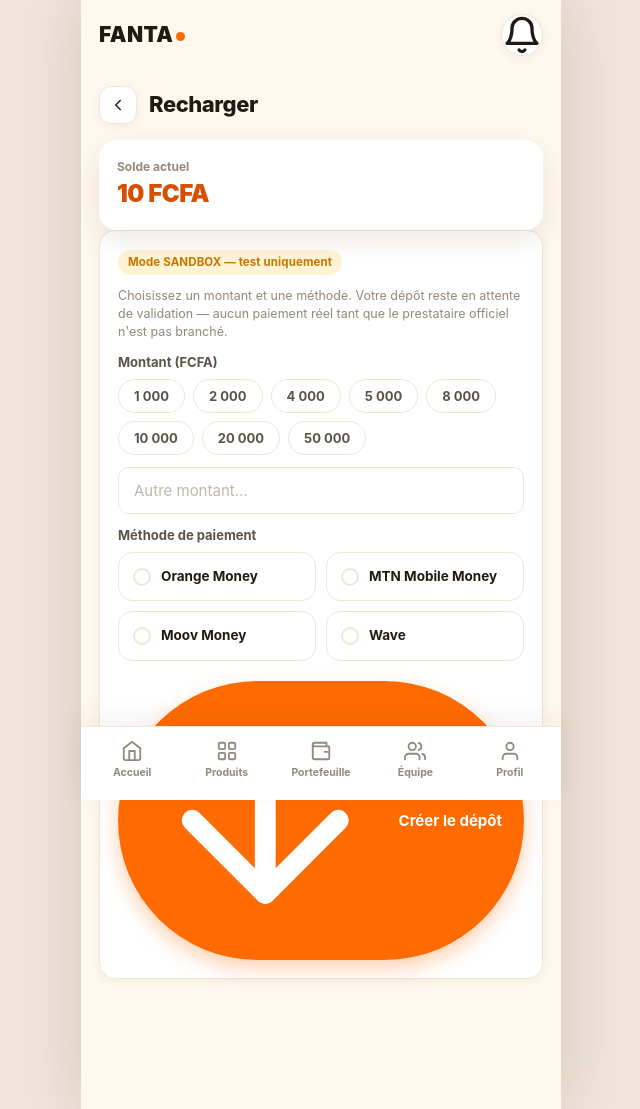
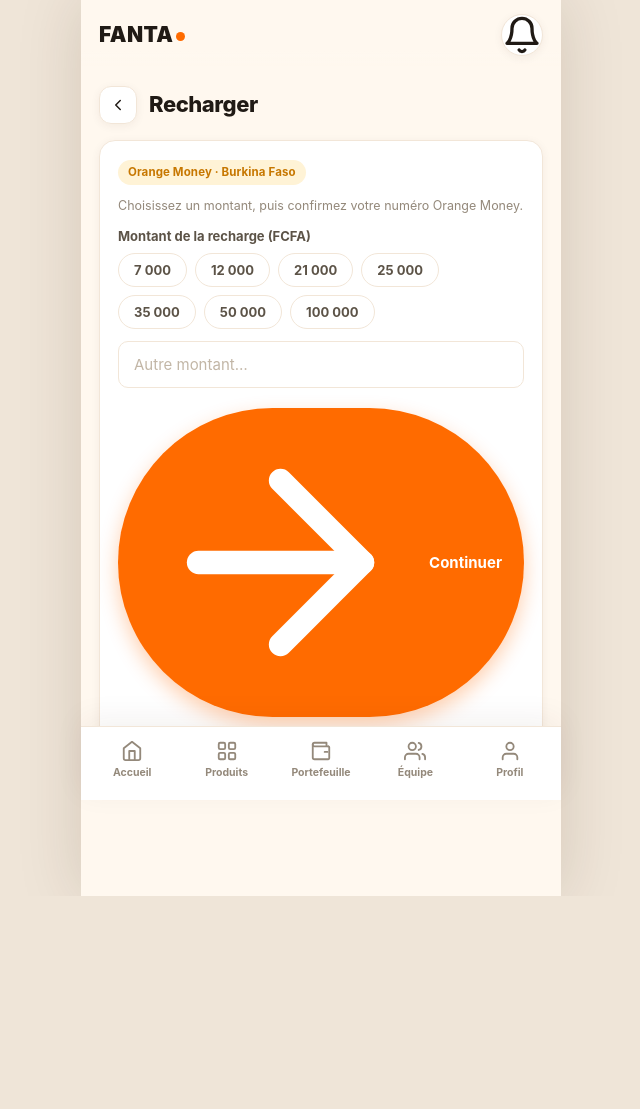
Before and after one commit to fredogary7-rgb/g, a Flask app: page /depot in a window 1280 px wide. Shown: the whole page, without its empty margins (319-959 px from the left). After the commit the page ends 896 px from the top, so only its background shows below. Run offline with Flask 3, Linux system fonts and the light colour scheme; a user stored in the database is signed in; tables that the repository leaves empty hold one stand-in row (values such as "Sample post"); some libraries are stand-ins or nearby versions.

Commit message:
Depot manuel Orange Money (USSD), admin Thom14, actions admin (credit/debit/nommer admin), un seul pays, fleches profil

```diff
--- a/app/routes/auth.py
+++ b/app/routes/auth.py
@@ -78,8 +78,6 @@ def register():
     if current_user.is_authenticated:
         return redirect(url_for("main.dashboard"))
 
-    countries = current_app.config.get("COUNTRIES", ["Burkina Faso"])
-
     # Pré-remplissage quand on arrive via /inscription?ref=ABC123
     ref = (request.args.get("ref") or "").strip().upper()
     form_data = {"username": "", "phone": "", "country": "Burkina Faso", "referral_code": ref}
@@ -128,9 +126,7 @@ def register():
             flash("Compte créé avec succès. Bienvenue sur FANTA !", "success")
             return redirect(url_for("main.dashboard"))
 
-    return render_template(
-        "auth/inscription.html", ref=ref, form_data=form_data, countries=countries
-    )
+    return render_template("auth/inscription.html", ref=ref, form_data=form_data)
 
 
 @auth_bp.route("/connexion", methods=["GET", "POST"])
--- a/app/routes/wallet.py
+++ b/app/routes/wallet.py
@@ -1,4 +1,6 @@
 """Portefeuille : solde, dépôt, retrait et historique."""
+import re
+
 from flask import Blueprint, current_app, flash, redirect, render_template, request, url_for
 from flask_login import current_user, login_required
 
@@ -14,6 +16,7 @@ TYPE_LABELS = {
     "income": "Revenus",
     "commission": "Commissions",
     "refund": "Remboursements",
+    "adjustment": "Ajustements",
 }
 
 
@@ -35,32 +38,49 @@ def overview():
 @wallet_bp.route("/depot", methods=["GET", "POST"])
 @login_required
 def deposit():
-    methods = current_app.config.get("PAYMENT_METHODS", [])
-    preset_amounts = [1000, 2000, 4000, 5000, 8000, 10000, 20000, 50000]
+    preset_amounts = [7000, 12000, 21000, 25000, 35000, 50000, 100000]
+    account_number = current_app.config.get("OM_ACCOUNT_NUMBER", "07940067")
+    account_name = current_app.config.get("OM_ACCOUNT_NAME", "Toure Ramata")
+
     if request.method == "POST":
         amount = (request.form.get("amount") or "").strip()
-        method = (request.form.get("method") or "").strip()
+        phone = (request.form.get("phone") or "").strip()
         try:
             amount_dec = to_dec(amount)
         except Exception:
             amount_dec = to_dec(0)
-        if amount_dec <= 0:
-            flash("Veuillez saisir un montant valide.", "error")
-        elif method not in methods:
-            flash("Veuillez choisir une méthode de paiement.", "error")
+
+        digits = re.sub(r"\D", "", phone)
+        if amount_dec < 500:
+            flash("Montant minimum : 500 FCFA.", "error")
+        elif len(digits) < 8:
+            flash("Numéro Orange Money invalide.", "error")
         else:
             from app.services.payment_service import get_provider
             provider = get_provider()
-            dep = provider.create_deposit(current_user, amount_dec, method)
+            dep = provider.create_deposit(
+                current_user, amount_dec, "Orange Money",
+                note=f"Orange Money · n° {phone}",
+            )
             db.session.commit()
-            flash(
-                f"Dépôt de test enregistré (référence {dep.reference}). "
-                "Il sera crédité après validation.",
-                "success",
+            ussd = f"*144*2*1*{account_number}*{int(amount_dec)}#"
+            return render_template(
+                "wallet/deposit.html",
+                preset_amounts=preset_amounts,
+                account_number=account_number,
+                account_name=account_name,
+                deposit=dep,
+                ussd=ussd,
             )
-            return redirect(url_for("wallet.history", type="deposit"))
 
-    return render_template("wallet/deposit.html", methods=methods, preset_amounts=preset_amounts)
+    return render_template(
+        "wallet/deposit.html",
+        preset_amounts=preset_amounts,
+        account_number=account_number,
+        account_name=account_name,
+        deposit=None,
+        ussd=None,
+    )
 
 
 @wallet_bp.route("/retrait", methods=["GET", "POST"])
--- a/app/services/payment_service.py
+++ b/app/services/payment_service.py
@@ -36,7 +36,7 @@ class SandboxPaymentProvider(PaymentProvider):
 
     name = "sandbox"
 
-    def create_deposit(self, user, amount, method):
+    def create_deposit(self, user, amount, method, note=None):
         amount = to_dec(amount)
         reference = generate_reference("DEP")
         deposit = Deposit(
@@ -45,7 +45,7 @@ class SandboxPaymentProvider(PaymentProvider):
             method=method,
             reference=reference,
             status="pending",
-            note="Mode SANDBOX — dépôt de test, aucun paiement réel.",
+            note=note or "Mode SANDBOX — dépôt de test, aucun paiement réel.",
         )
         db.session.add(deposit)
         db.session.flush()
--- a/app/static/css/style.css
+++ b/app/static/css/style.css
@@ -417,7 +417,7 @@ textarea.form-control { resize: vertical; min-height: 90px; }
 .menu-item .m-txt { flex: 1; }
 .menu-item .m-txt .t { font-weight: 700; font-size: 14.5px; }
 .menu-item .m-txt .s { font-size: 12px; color: var(--fanta-muted); }
-.menu-item .chev { color: var(--fanta-muted); }
+.menu-item .chev { color: var(--fanta-muted); width: 18px; height: 18px; flex: 0 0 auto; }
 
 /* Info list (données du profil) */
 .info-list .row-item { display: flex; justify-content: space-between; gap: 12px; padding: 12px 2px; border-bottom: 1px dashed var(--fanta-line); }
--- a/app/templates/wallet/deposit.html
+++ b/app/templates/wallet/deposit.html
@@ -8,38 +8,123 @@
   <h1>Recharger</h1>
 </div>
 
-<div class="balance-card slide-up slide-up-1">
-  <div class="lbl">Solde actuel</div>
-  <div class="amount" style="font-size:24px">{{ current_user.balance|money }}</div>
+{% if deposit %}
+<div class="card card-pad slide-up">
+  <div class="center">
+    <div class="badge badge-success" style="margin-bottom:8px">Dépôt enregistré</div>
+    <h2 style="font-size:17px">Effectuez le paiement</h2>
+    <p class="muted small mt-1">Envoyez le montant sur le compte Orange ci-dessous, puis revenez ici.</p>
+  </div>
+
+  <div class="recap">
+    <div class="line"><span>Montant à payer</span><b>{{ deposit.amount|money }}</b></div>
+    <div class="line">
+      <span>Compte Orange</span>
+      <span class="row" style="align-items:center;gap:6px;margin:0"><b>{{ account_number }}</b>
+        <button type="button" class="btn btn-ghost btn-sm" data-copy="{{ account_number }}">{{ icon('copy') }}</button>
+      </span>
+    </div>
+    <div class="line">
+      <span>Nom du compte</span>
+      <span class="row" style="align-items:center;gap:6px;margin:0"><b>{{ account_name }}</b>
+        <button type="button" class="btn btn-ghost btn-sm" data-copy="{{ account_name }}">{{ icon('copy') }}</button>
+      </span>
+    </div>
+  </div>
+
+  <a class="btn btn-primary btn-block mt-2" href="tel:{{ ussd }}">{{ icon('arrow-right') }} Cliquez pour payer</a>
+
+  <div class="ref-box mt-2">
+    <span class="code">{{ ussd }}</span>
+    <button type="button" class="btn btn-ghost btn-sm" data-copy="{{ ussd }}">{{ icon('copy') }}</button>
+  </div>
+
+  <div class="mt-2" style="background:var(--fanta-cream-2);border-radius:16px;padding:14px">
+    <p class="small strong">Paiement effectué ?</p>
+    <p class="small muted mt-1">Votre dépôt sera validé par l'administrateur après réception des fonds.</p>
+    <button type="button" class="btn btn-primary btn-block mt-2" id="verify-btn">{{ icon('check') }} J'ai payé</button>
+    <p class="small center mt-1" id="verify-msg" style="display:none;color:var(--green);font-weight:700">✅ Merci ! Votre dépôt est en attente de validation.</p>
+  </div>
+
+  <a class="btn btn-outline btn-block mt-2" href="{{ url_for('wallet.history', type='deposit') }}">Voir mes dépôts</a>
 </div>
 
-<div class="card card-pad slide-up slide-up-2">
-  <div class="badge badge-warning" style="margin-bottom:12px">Mode SANDBOX — test uniquement</div>
-  <p class="small muted">Choisissez un montant et une méthode. Votre dépôt reste en attente de validation — aucun paiement réel tant que le prestataire officiel n'est pas branché.</p>
+{% else %}
+<form method="post" id="deposit-form" novalidate>
+  <input type="hidden" name="csrf_token" value="{{ csrf_token() }}">
+  <input type="hidden" name="method" value="Orange Money">
 
-  <form method="post" novalidate>
-    <input type="hidden" name="csrf_token" value="{{ csrf_token() }}">
+  <div class="card card-pad slide-up" id="step1">
+    <div class="badge badge-warning" style="margin-bottom:12px">Orange Money · Burkina Faso</div>
+    <p class="small muted">Choisissez un montant, puis confirmez votre numéro Orange Money.</p>
 
-    <label class="form-label mt-2">Montant ({{ CURRENCY }})</label>
+    <label class="form-label mt-2">Montant de la recharge ({{ CURRENCY }})</label>
     <div class="amt-chips">
       {% for a in preset_amounts %}
       <button type="button" class="chip amt-chip" data-amount="{{ a }}">{{ a|number }}</button>
       {% endfor %}
     </div>
-    <input class="form-control mt-2" id="amount" name="amount" type="number" min="100" step="any" placeholder="Autre montant…" required>
+    <input class="form-control mt-2" id="amount" name="amount" type="number" min="500" step="any" placeholder="Autre montant…" required>
 
-    <label class="form-label mt-2">Méthode de paiement</label>
-    <div class="pay-methods">
-      {% for m in methods %}
-      <label class="pay-method">
-        <input type="radio" name="method" value="{{ m }}" required>
-        <span class="pm-dot"></span>
-        <span class="pm-txt">{{ m }}</span>
-      </label>
-      {% endfor %}
+    <button type="button" class="btn btn-primary btn-block mt-3" data-next="step2">{{ icon('arrow-right') }} Continuer</button>
+    <p class="small muted center mt-2">Si le paiement n'arrive pas, contactez le support.</p>
+  </div>
+
+  <div class="card card-pad slide-up" id="step2" style="display:none">
+    <button type="button" class="btn btn-ghost btn-sm" data-back="step1">{{ icon('chevron-left') }} Retour</button>
+
+    <div class="center mt-1">
+      <p class="small muted">Montant de paiement</p>
+      <p class="strong" style="font-size:22px;color:var(--fanta-orange-deep)" id="amount-summary"></p>
     </div>
 
-    <button class="btn btn-primary btn-block mt-3" type="submit">{{ icon('arrow-down') }} Créer le dépôt</button>
-  </form>
-</div>
+    <label class="form-label mt-2">Numéro Orange Money</label>
+    <div class="row" style="align-items:center;gap:8px">
+      <span class="strong" style="font-size:15px">+226</span>
+      <input class="form-control" id="phone" name="phone" type="tel" placeholder="70 12 34 56" style="flex:1" required>
+    </div>
+    <p class="form-hint">⚠️ Un numéro incorrect peut entraîner la perte des fonds.</p>
+
+    <button type="submit" class="btn btn-primary btn-block mt-3">Confirmer</button>
+  </div>
+</form>
+{% endif %}
 {% endblock %}
+
+{% block scripts %}
+<script>
+(function () {
+  var form = document.getElementById("deposit-form");
+  var amountInput = document.getElementById("amount");
+  var summary = document.getElementById("amount-summary");
+
+  function updateActive(active) {
+    document.querySelectorAll(".amt-chip").forEach(function (c) { c.classList.remove("active"); });
+    if (active) active.classList.add("active");
+  }
+  function updateSummary() {
+    var n = parseInt(amountInput && amountInput.value, 10);
+    if (summary) summary.textContent = (n && n > 0) ? n.toLocaleString("fr-FR") + " FCFA" : "";
+  }
+  function showStep(id) {
+    var s1 = document.getElementById("step1");
+    var s2 = document.getElementById("step2");
+    if (s1) s1.style.display = id === "step1" ? "" : "none";
+    if (s2) s2.style.display = id === "step2" ? "" : "none";
+    if (id === "step2") updateSummary();
+  }
+
+  document.addEventListener("click", function (e) {
+    var chip = e.target.closest(".amt-chip");
+    if (chip) { if (amountInput) amountInput.value = chip.getAttribute("data-amount"); updateActive(chip); updateSummary(); return; }
+    var next = e.target.closest("[data-next]");
+    if (next) { showStep(next.getAttribute("data-next")); return; }
+    var back = e.target.closest("[data-back]");
+    if (back) { showStep(back.getAttribute("data-back")); return; }
+    var verify = e.target.closest("#verify-btn");
+    if (verify) { verify.style.display = "none"; var m = document.getElementById("verify-msg"); if (m) m.style.display = ""; }
+  });
+  if (amountInput) amountInput.addEventListener("input", updateSummary);
+})();
+</script>
+{% endblock %}
```
Also changed, not shown: app/__init__.py (+12 -5 lines), app/commands.py (+6 -2 lines), app/routes/admin.py (+72 -1 lines), app/services/finance_service.py (+16 -0 lines), app/templates/admin/user_detail.html (+26 -0 lines), app/templates/auth/inscription.html (+5 -7 lines), config.py (+9 -4 lines), tests/smoke_test.py (+27 -3 lines), 1 other file.
